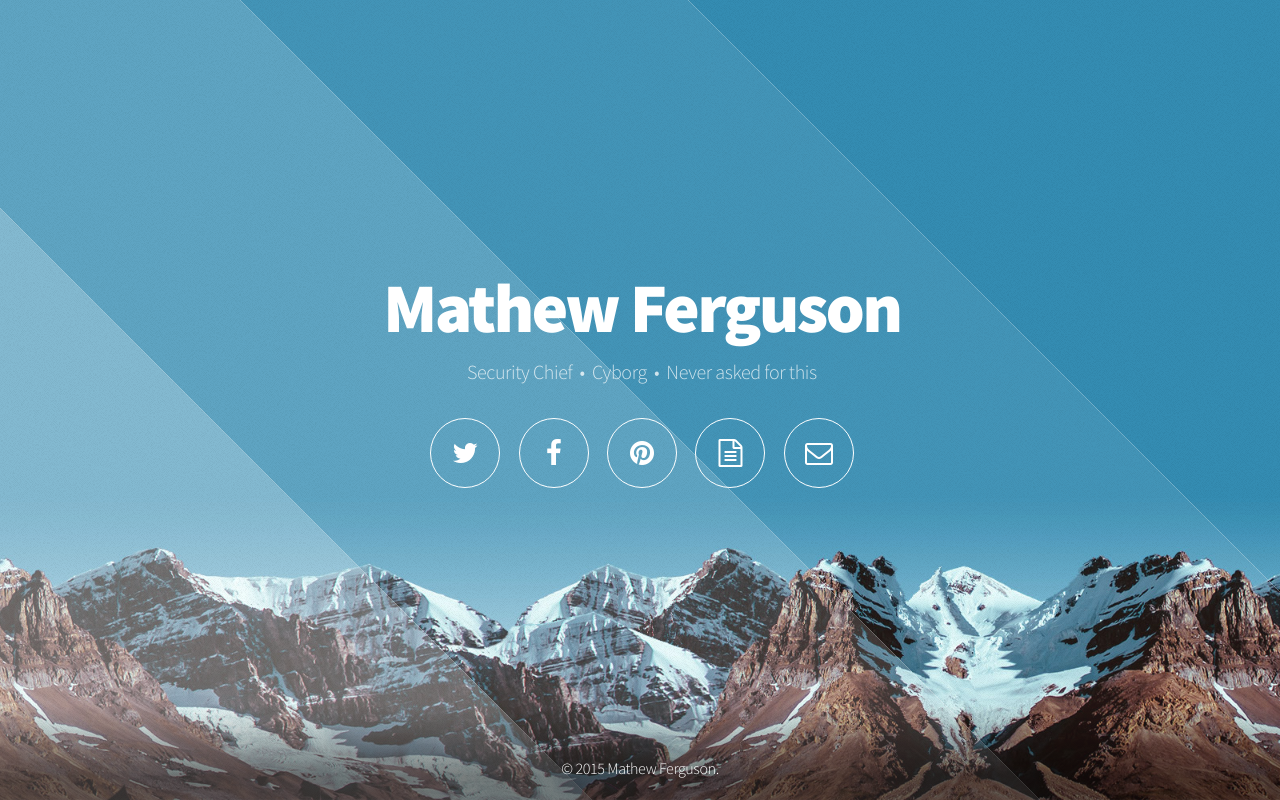
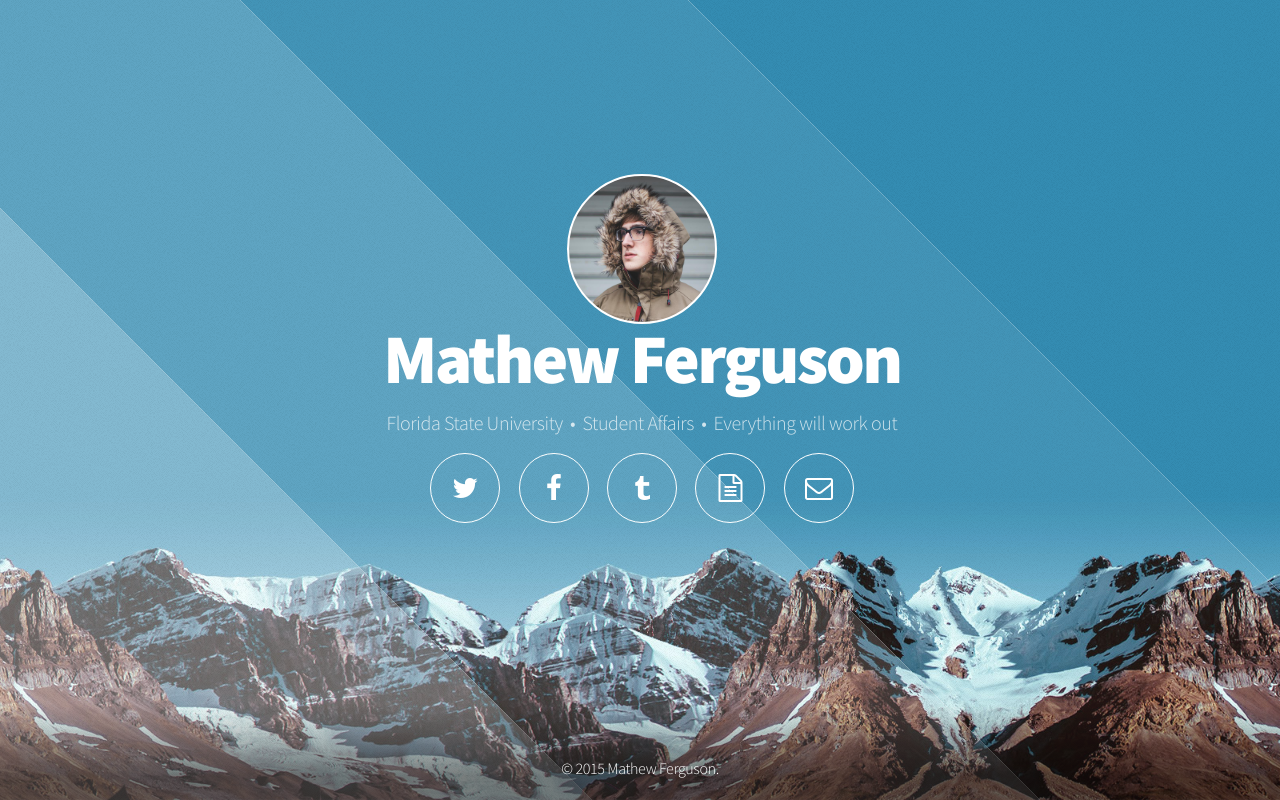
Before and after one commit to mathewio/mathewio.github.io, a plain HTML site: page index.html in a window 1280 px wide. Drawn offline with Linux system fonts and the light colour scheme.

Commit message:
Headshot
Updated

```diff
--- /dev/null
+++ b/css/headshot.css
@@ -0,0 +1,21 @@
+avatar-wrap {
+  width: 100%;
+}
+
+.avatar {
+  background-image: url("images/portrait.jpg");
+  width: 150px;
+  height: 150px;
+  overflow: hidden;
+  -webkit-border-radius: 100px;
+  -moz-border-radius: 100px;
+  -ms-border-radius: 100px;
+  -o-border-radius: 100px;
+  border-radius: 100px;
+  border: solid 2px white;
+  background-size: cover;
+  background-position: 50% 50%;
+  position: relative;
+  margin-left: auto;
+  margin-right: auto;
+}
--- a/css/style.css
+++ b/css/style.css
@@ -185,7 +185,7 @@
 		opacity: 0;
 		position: relative;
 		text-align: center;
-		top: -1em;
+		top: -3em;
 		vertical-align: middle;
 		width: 90%;
 	}
@@ -204,7 +204,7 @@
 		}
 
 		#header nav {
-			margin: 1.5em 0 0 0;
+			margin: .5em 0 0 0;
 		}
 
 			#header nav li {
--- a/index.html
+++ b/index.html
@@ -8,6 +8,7 @@
 		<!--[if lte IE 8]><script src="css/ie/html5shiv.js"></script><![endif]-->
 		<script src="js/skel.min.js"></script>
 		<script src="js/init.js"></script>
+		<link rel="stylesheet" href="css/headshot.css" />
 		<noscript>
 			<link rel="stylesheet" href="css/skel.css" />
 			<link rel="stylesheet" href="css/style.css" />
@@ -25,15 +26,16 @@
 
 				<!-- Header -->
 					<header id="header">
+						<div class="avatar-wrap"><div class="avatar"></div></div>
 						<h1>Mathew Ferguson</h1>
-						<p>Security Chief &nbsp;&bull;&nbsp; Cyborg &nbsp;&bull;&nbsp; Never asked for this</p>
+						<p>Florida State University &nbsp;&bull;&nbsp; Student Affairs &nbsp;&bull;&nbsp; Everything will work out</p>
 						<nav>
 							<ul>
 								<li><a href="https://twitter.com/Mathewio" class="fa fa-twitter"><span>Twitter</span></a></li>
 								<li><a href="https://www.facebook.com/mathew.ferguson.1993" class="fa fa-facebook"><span>Facebook</span></a></li>
-								<li><a href="https://www.pinterest.com/mathewio" class="fa fa-pinterest"><span>Pinterest</span></a></li>
-								<li><a href="#" class="fa fa-file-text-o"><span>Resume</span></a></li>
-								<li><a href="#" class="fa fa-envelope-o"><span>Email</span></a></li>
+								<li><a href="http://blog.mathew.io/" class="fa fa-tumblr"><span>Blog</span></a></li>
+								<li><a href="#resume" class="fa fa-file-text-o"><span>Resume</span></a></li>
+								<li><a href="#email" class="fa fa-envelope-o"><span>Email</span></a></li>
 							</ul>
 						</nav>
 					</header>
```
Also changed, not shown: css/images/portrait.jpg (added).
